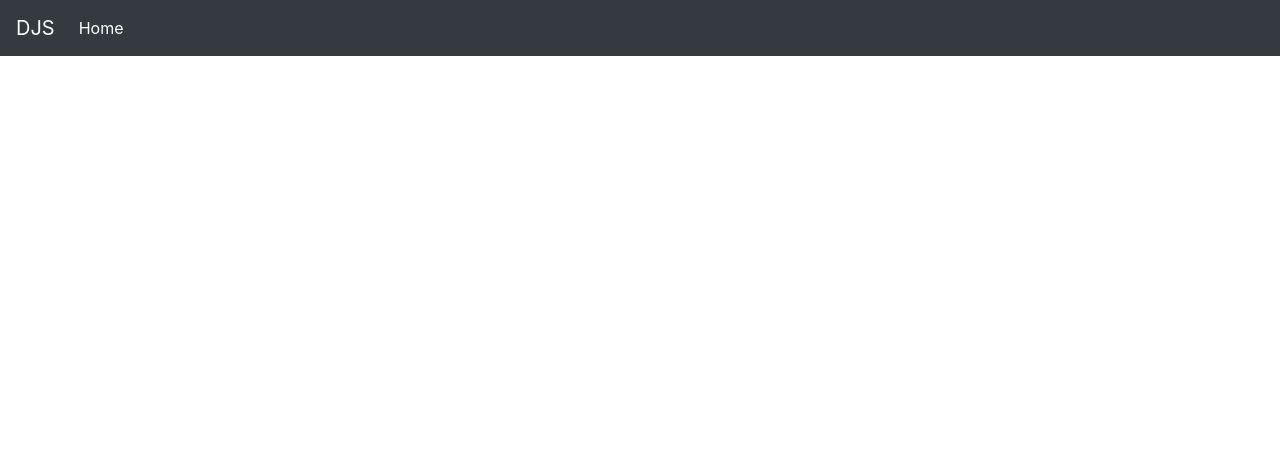
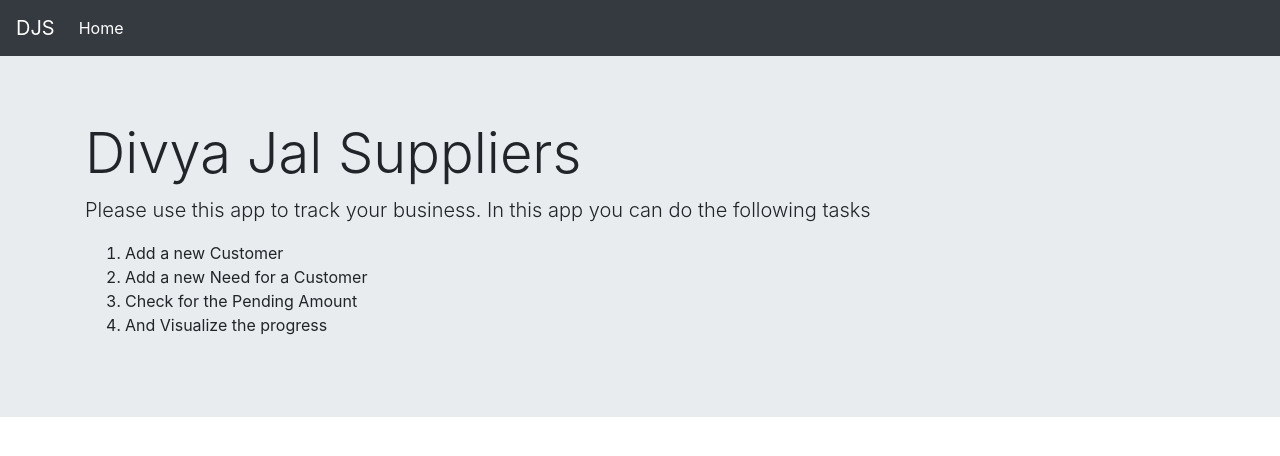
Before and after one commit to chandan1794/divya_jal_suppliers, a Flask app: page / in a window 1280 px wide. Shown: the top 456 px of the page. Run offline with Flask 2, Linux system fonts and the light colour scheme; some libraries are stand-ins or nearby versions.

Commit message:
refactor: add description on home

```diff
--- a/src/app/templates/index.html
+++ b/src/app/templates/index.html
@@ -1,7 +1,18 @@
 {% extends 'base.html' %}
 
 {% block header %}
-  <h1></h1>
+  <div class="jumbotron jumbotron-fluid">
+    <div class="container">
+      <h1 class="display-4">Divya Jal Suppliers</h1>
+      <p class="lead">Please use this app to track your business. In this app you can do the following tasks</p>
+      <ol>
+        <li>Add a new Customer</li>
+        <li>Add a new Need for a Customer</li>
+        <li>Check for the Pending Amount</li>
+        <li>And Visualize the progress</li>
+      </ol>
+    </div>
+  </div>
 {% endblock %}
 
 {% block content %}
```
